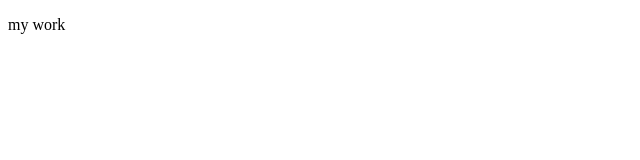
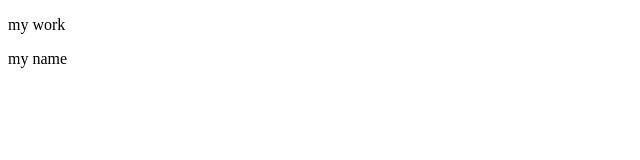
Before and after one commit to AMALINA32/AMA, a plain HTML site: page index.html in a window 1280 px wide. Shown: the full height of the page, 0-640 px from the left. Drawn offline with Linux system fonts and the light colour scheme.

Commit message:
add paragaraph

```diff
--- a/index.html
+++ b/index.html
@@ -8,5 +8,6 @@
 </head>
 <body>
 <p>my work</p>
+<P>my name</P>
 </body>
 </html>
```
